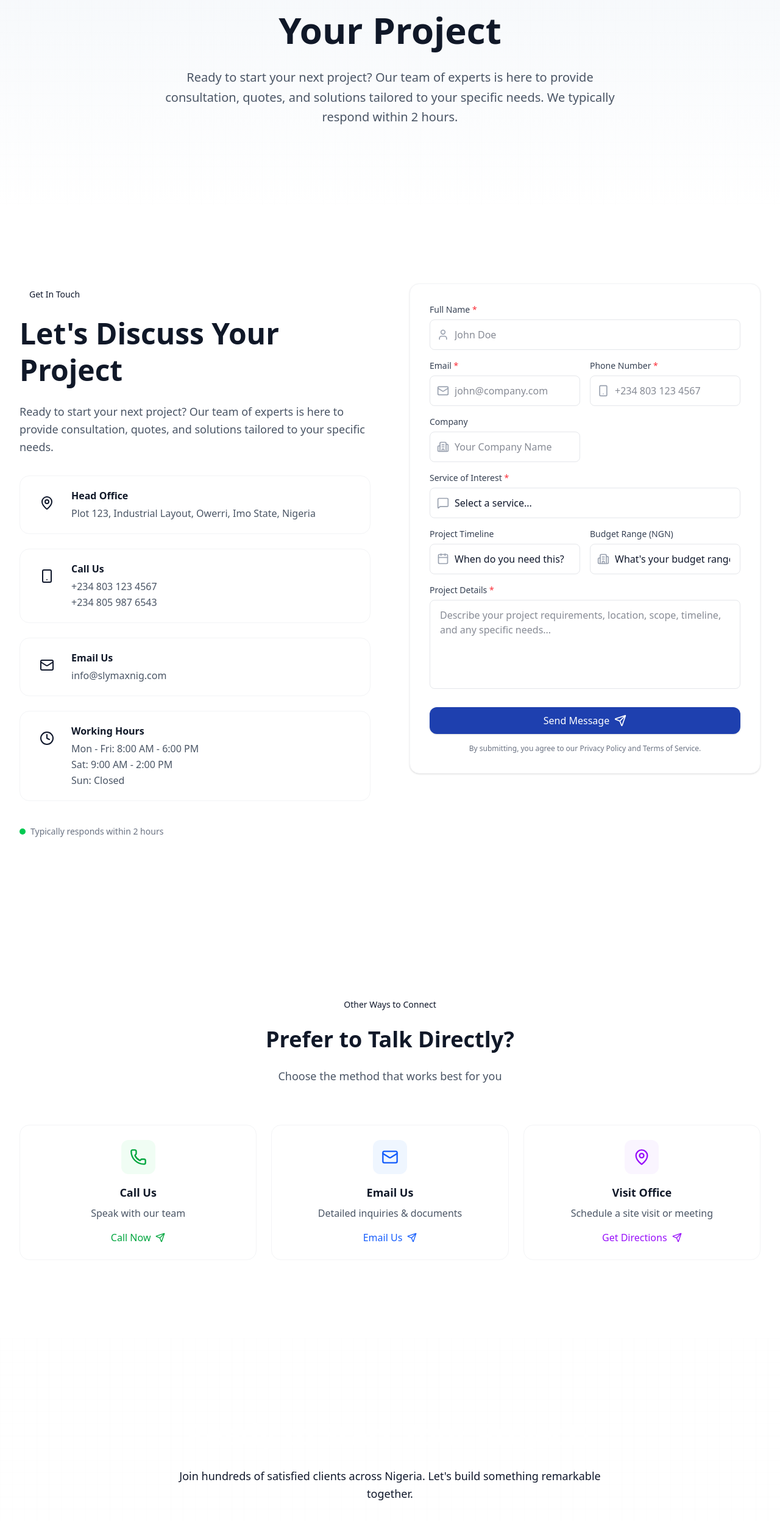
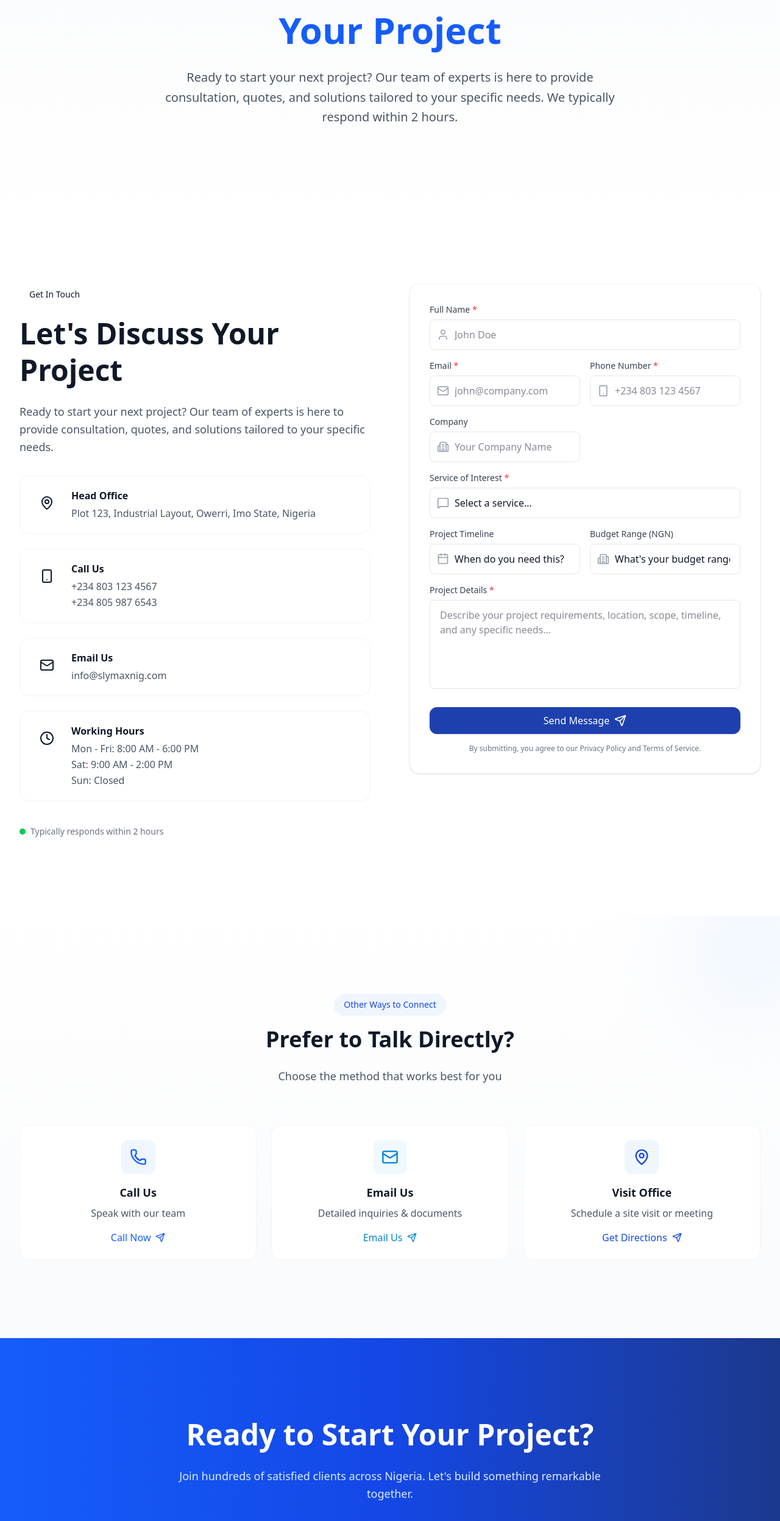
Before and after one commit to glorino/slymax, a Next.js app: page /contact in a window 1280 px wide. Shown: the part 251-2746 px from the top of the page at 61% size. Built offline with nearby package versions, Linux system fonts and the light colour scheme.

Commit message:
Refine all page backgrounds, add 300ms delay to dropdown menu

```diff
--- a/src/app/contact/page.tsx
+++ b/src/app/contact/page.tsx
@@ -3,9 +3,7 @@
 import { Container } from "@/components/ui/container"
 import { Button } from "@/components/ui/button"
 import {
-  Mail, Phone, MapPin, Clock, Truck, HardHat, Building2, Flame, Wrench, Loader,
-  Send, Loader2, CheckCircle, AlertCircle, User, Building2 as BuildingIcon,
-  Smartphone, MessageSquare, Calendar, MapPin as MapPinIcon
+  Mail, Phone, MapPin, Clock, Send,
 } from "lucide-react"
 import { motion } from "framer-motion"
 import ContactForm from "@/components/sections/ContactForm"
@@ -39,17 +37,17 @@ const contactInfo = [
 ]
 
 const altContactMethods = [
-  { icon: Phone, title: "Call Us", desc: "Speak with our team", action: "Call Now", href: "tel:+2348034088880", color: "bg-green-50 text-green-600" },
-  { icon: Mail, title: "Email Us", desc: "Detailed inquiries & documents", action: "Email Us", href: "mailto:info@slymaxnig.com", color: "bg-blue-50 text-blue-600" },
-  { icon: MapPin, title: "Visit Office", desc: "Schedule a site visit or meeting", action: "Get Directions", href: "https://maps.google.com/?q=21+Philip+Omosigho+Street+Benin+City+Edo+State", color: "bg-purple-50 text-purple-600" },
+  { icon: Phone, title: "Call Us", desc: "Speak with our team", action: "Call Now", href: "tel:+2348034088880", color: "bg-blue-50 text-blue-600" },
+  { icon: Mail, title: "Email Us", desc: "Detailed inquiries & documents", action: "Email Us", href: "mailto:info@slymaxnig.com", color: "bg-sky-50 text-sky-600" },
+  { icon: MapPin, title: "Visit Office", desc: "Schedule a site visit or meeting", action: "Get Directions", href: "https://maps.google.com/?q=21+Philip+Omosigho+Street+Benin+City+Edo+State", color: "bg-blue-50 text-blue-700" },
 ]
 
 export default function ContactPage() {
   return (
     <>
       {/* Hero Section */}
-      <section className="relative min-h-[40vh] flex items-center justify-center bg-gradient-to-b from-slate-100 to-white">
-        <div className="absolute inset-0 bg-[url('/grid-pattern.svg')] bg-center opacity-5" aria-hidden="true" />
+      <section className="relative min-h-[40vh] flex items-center justify-center bg-gradient-to-b from-slate-50 to-white">
+        <div className="absolute inset-0 bg-[url('/grid-pattern.svg')] bg-center opacity-[0.03]" aria-hidden="true" />
         <Container className="relative z-10 py-20 lg:py-32 text-center">
           <motion.div
             initial={{ opacity: 0, y: 20 }}
@@ -57,13 +55,13 @@ export default function ContactPage() {
             transition={{ duration: 0.6 }}
             className="max-w-4xl mx-auto"
           >
-            <span className="inline-block px-4 py-2 rounded-full bg-primary-50 text-primary-700 text-sm font-medium mb-6">
+            <span className="inline-block px-4 py-2 rounded-full bg-blue-50 text-blue-700 text-sm font-medium mb-6">
               Get In Touch
             </span>
             <h1 className="text-4xl sm:text-5xl lg:text-6xl font-bold text-gray-900 leading-tight mb-6">
-              Let's Discuss
+              Let&apos;s Discuss
               <br />
-              <span className="text-primary-600">Your Project</span>
+              <span className="text-blue-600">Your Project</span>
             </h1>
             <p className="text-lg sm:text-xl text-gray-600 leading-relaxed max-w-3xl mx-auto">
               Ready to start your next project? Our team of experts is here to provide consultation,
@@ -77,10 +75,11 @@ export default function ContactPage() {
       <ContactForm />
 
       {/* Alternative Contact Methods */}
-      <section className="py-20 lg:py-32 bg-white" aria-labelledby="alt-contact-heading">
-        <Container>
+      <section className="py-20 lg:py-32 bg-gradient-to-b from-white to-slate-50 relative overflow-hidden" aria-labelledby="alt-contact-heading">
+        <div className="absolute top-0 right-0 w-72 h-72 bg-blue-100 rounded-full translate-x-1/3 -translate-y-1/3 opacity-30 blur-3xl" aria-hidden="true" />
+        <Container className="relative z-10">
           <div className="text-center max-w-3xl mx-auto mb-16">
-            <span className="inline-block px-4 py-2 rounded-full bg-primary-50 text-primary-700 text-sm font-medium mb-4">
+            <span className="inline-block px-4 py-2 rounded-full bg-blue-50 text-blue-700 text-sm font-medium mb-4">
               Other Ways to Connect
             </span>
             <h2 id="alt-contact-heading" className="text-3xl sm:text-4xl font-bold text-gray-900 leading-tight mb-6">
@@ -117,7 +116,7 @@ export default function ContactPage() {
       </section>
 
       {/* CTA */}
-      <section className="py-20 lg:py-32 bg-gradient-to-r from-primary-600 via-primary-700 to-primary-900 relative overflow-hidden">
+      <section className="py-20 lg:py-32 bg-gradient-to-r from-blue-600 via-blue-700 to-blue-900 relative overflow-hidden">
         <div className="absolute inset-0 bg-[url('/grid-pattern.svg')] opacity-10" aria-hidden="true" />
         <Container className="relative z-10 text-center">
           <motion.div
@@ -130,11 +129,11 @@ export default function ContactPage() {
             <h2 className="text-3xl sm:text-4xl lg:text-5xl font-bold text-white leading-tight mb-6">
               Ready to Start Your Project?
             </h2>
-            <p className="text-lg text-primary-100 leading-relaxed mb-8">
-              Join hundreds of satisfied clients across Nigeria. Let's build something remarkable together.
+            <p className="text-lg text-blue-100 leading-relaxed mb-8">
+              Join hundreds of satisfied clients across Nigeria. Let&apos;s build something remarkable together.
             </p>
             <div className="flex flex-col sm:flex-row items-center justify-center gap-4">
-              <Button asChild size="xl" className="w-full sm:w-auto px-10 py-4 bg-white text-primary-600 hover:bg-primary-50 shadow-lg hover:shadow-xl" variant="default">
+              <Button asChild size="xl" className="w-full sm:w-auto px-10 py-4 bg-white text-blue-600 hover:bg-blue-50 shadow-lg hover:shadow-xl" variant="default">
                 <a href="/contact#contact-heading">
                   Request Free Quote
                   <Send className="ml-2 h-5 w-5" aria-hidden="true" />
--- a/src/app/projects/page.tsx
+++ b/src/app/projects/page.tsx
@@ -64,9 +64,9 @@ const filterCategories = ["All", "Telecommunication", "Real Estate", "Oil and Ga
 export default function ProjectsPage() {
   return (
     <>
-      <section className="relative min-h-[40vh] flex items-center justify-center bg-gradient-to-b from-slate-100 to-white overflow-hidden">
-        <div className="absolute inset-0 bg-[url('/grid-pattern.svg')] bg-center opacity-5" aria-hidden="true" />
-        <div className="absolute top-0 right-0 w-80 h-80 bg-emerald-100 rounded-full translate-x-1/3 -translate-y-1/3 opacity-40 blur-3xl" aria-hidden="true" />
+      <section className="relative min-h-[40vh] flex items-center justify-center bg-gradient-to-b from-slate-50 to-white overflow-hidden">
+        <div className="absolute inset-0 bg-[url('/grid-pattern.svg')] bg-center opacity-[0.03]" aria-hidden="true" />
+        <div className="absolute top-0 right-0 w-72 h-72 bg-emerald-100 rounded-full translate-x-1/3 -translate-y-1/3 opacity-25 blur-3xl" aria-hidden="true" />
         <Container className="relative z-10 py-20 lg:py-32 text-center">
           <motion.div initial={{ opacity: 0, y: 20 }} animate={{ opacity: 1, y: 0 }} transition={{ duration: 0.6 }} className="max-w-4xl mx-auto">
             <span className="inline-block px-4 py-2 rounded-full bg-emerald-100 text-emerald-700 text-sm font-medium mb-6">Project Portfolio</span>
@@ -80,7 +80,7 @@ export default function ProjectsPage() {
         </Container>
       </section>
 
-      <section className="py-20 lg:py-32 bg-white" aria-labelledby="projects-heading">
+      <section className="py-20 lg:py-32 bg-gradient-to-b from-white to-slate-50" aria-labelledby="projects-heading">
         <Container>
           <div className="flex flex-wrap justify-center gap-2 mb-12" role="group" aria-label="Filter projects by category">
             {filterCategories.map((category) => (
--- a/src/components/layout/Header.tsx
+++ b/src/components/layout/Header.tsx
@@ -1,6 +1,6 @@
 "use client"
 
-import { useState, useEffect } from "react"
+import { useState, useEffect, useRef } from "react"
 import Link from "next/link"
 import Image from "next/image"
 import { usePathname } from "next/navigation"
@@ -36,6 +36,7 @@ export function Header() {
   const [isOpen, setIsOpen] = useState(false)
   const [openDropdown, setOpenDropdown] = useState<string | null>(null)
   const [scrolled, setScrolled] = useState(false)
+  const dropdownTimerRef = useRef<ReturnType<typeof setTimeout> | null>(null)
   const pathname = usePathname()
 
   useEffect(() => {
@@ -114,8 +115,13 @@ export function Header() {
                             ? "text-white hover:text-sky-300"
                             : "text-gray-700 hover:text-primary-600"
                       )}
-                      onMouseEnter={() => setOpenDropdown(item.name)}
-                      onMouseLeave={() => setOpenDropdown(null)}
+                      onMouseEnter={() => {
+                        if (dropdownTimerRef.current) clearTimeout(dropdownTimerRef.current)
+                        setOpenDropdown(item.name)
+                      }}
+                      onMouseLeave={() => {
+                        dropdownTimerRef.current = setTimeout(() => setOpenDropdown(null), 300)
+                      }}
                       aria-expanded={openDropdown === item.name}
                       aria-haspopup="true"
                       aria-label={`${item.name} menu`}
@@ -130,8 +136,13 @@ export function Header() {
                       <div
                         className="absolute left-0 top-full mt-2 w-72 rounded-xl bg-white shadow-lg border border-gray-100 py-2 animate-in fade-in-0 zoom-in-95 duration-200"
                         role="menu"
-                        onMouseEnter={() => setOpenDropdown(item.name)}
-                        onMouseLeave={() => setOpenDropdown(null)}
+                        onMouseEnter={() => {
+                          if (dropdownTimerRef.current) clearTimeout(dropdownTimerRef.current)
+                          setOpenDropdown(item.name)
+                        }}
+                        onMouseLeave={() => {
+                          dropdownTimerRef.current = setTimeout(() => setOpenDropdown(null), 300)
+                        }}
                       >
                         {item.children?.map((child) => (
                           <Link
```
Also changed, not shown: src/app/about/page.tsx (+7 -8 lines).
